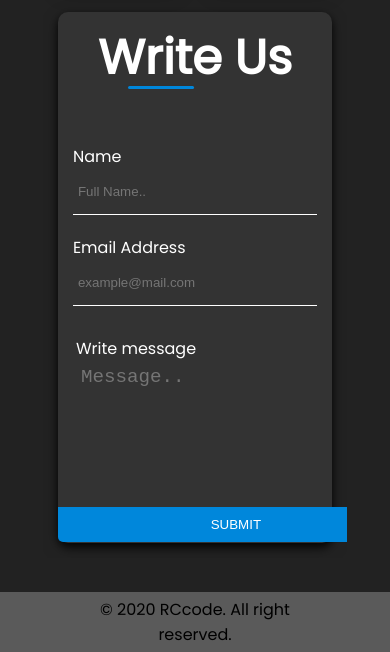
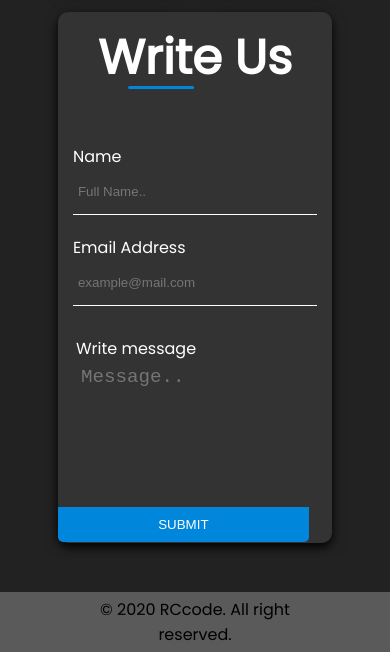
Before and after one commit to codizalry/codizalry.github.io, a plain HTML site: page index.html in a window 390 px wide. Shown: the part 3714-4366 px from the top of the page. Drawn offline with nearby package versions, Linux system fonts and the light colour scheme; a web font is replaced by a local one.

Commit message:
added new files

```diff
--- a/style.css
+++ b/style.css
@@ -947,4 +947,7 @@ form textarea:focus {
   .about-icon{
   margin-left: 30px;
   }
+  .contact-message button {
+    width: 251px;
+  }
 }
```
